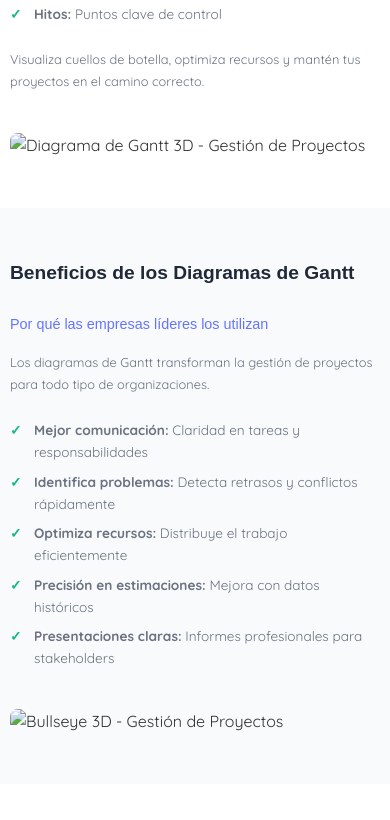
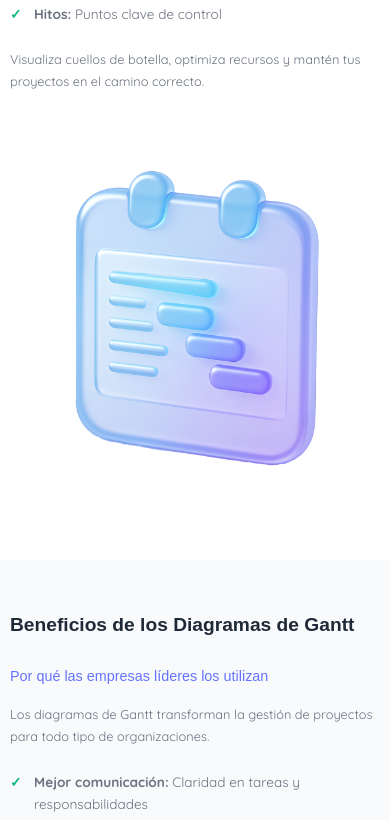
Before and after one commit to Amonsalvek/cartagantt.org, a plain HTML site: page index.html in a window 390 px wide. Shown: the part 1080-1900 px from the top of the page. Drawn offline with nearby package versions, Linux system fonts and the light colour scheme; a web font is replaced by a local one.

Commit message:
responsive

```diff
--- a/index.html
+++ b/index.html
@@ -1241,7 +1241,7 @@
                     <p>Visualiza cuellos de botella, optimiza recursos y mantén tus proyectos en el camino correcto.</p>
                 </div>
                 <div class="explanation-image">
-                    <img src="/images/carta gantt glossy 3d.webp" alt="Diagrama de Gantt 3D - Gestión de Proyectos" title="Diagrama de Gantt 3D - Cartagantt" loading="lazy">
+                    <img src="/images/carta-gantt-glossy-3d.png" alt="Diagrama de Gantt 3D - Gestión de Proyectos" title="Diagrama de Gantt 3D - Cartagantt" loading="lazy">
                 </div>
             </div>
         </div>
@@ -1263,7 +1263,7 @@
                     </ul>
                 </div>
                 <div class="explanation-image">
-                    <img src="/images/bullseye 3d glossy vidrio.webp" alt="Bullseye 3D - Gestión de Proyectos" title="Bullseye 3D - Cartagantt" loading="lazy">
+                    <img src="/images/bullseye-3d-glossy-vidrio.png" alt="Bullseye 3D - Gestión de Proyectos" title="Bullseye 3D - Cartagantt" loading="lazy">
                 </div>
             </div>
         </div>
@@ -1434,7 +1434,7 @@
                 <p>&copy; 2025 Cartagantt.org. Todos los derechos reservados.</p>
             </div>
             <div class="footer-logo">
-                <img src="/images/carta-gantt-logo.webp" alt="Cartagantt Logo" title="Cartagantt - Creador de Diagramas de Gantt" loading="lazy">
+                <img src="/images/carta-gantt-logo.png" alt="Cartagantt Logo" title="Cartagantt - Creador de Diagramas de Gantt" loading="lazy">
             </div>
         </div>
     </footer>
```
Also changed, not shown: images/bullseye-3d-glossy-vidrio.png (renamed from images/bullseye 3d glossy vidrio.png), images/carta-gantt-glossy-3d.png (renamed from images/carta gantt glossy 3d.png).
